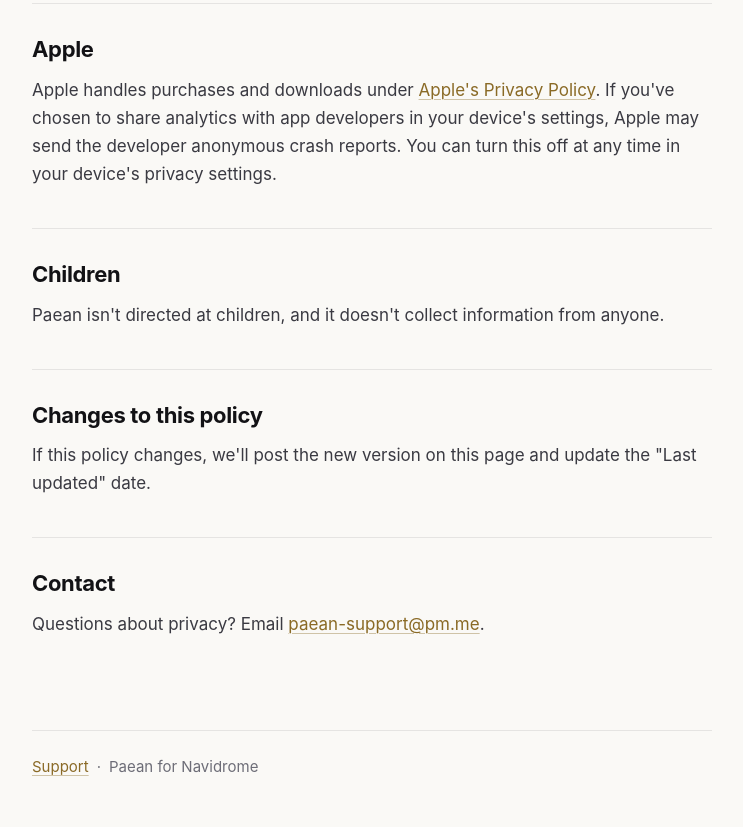
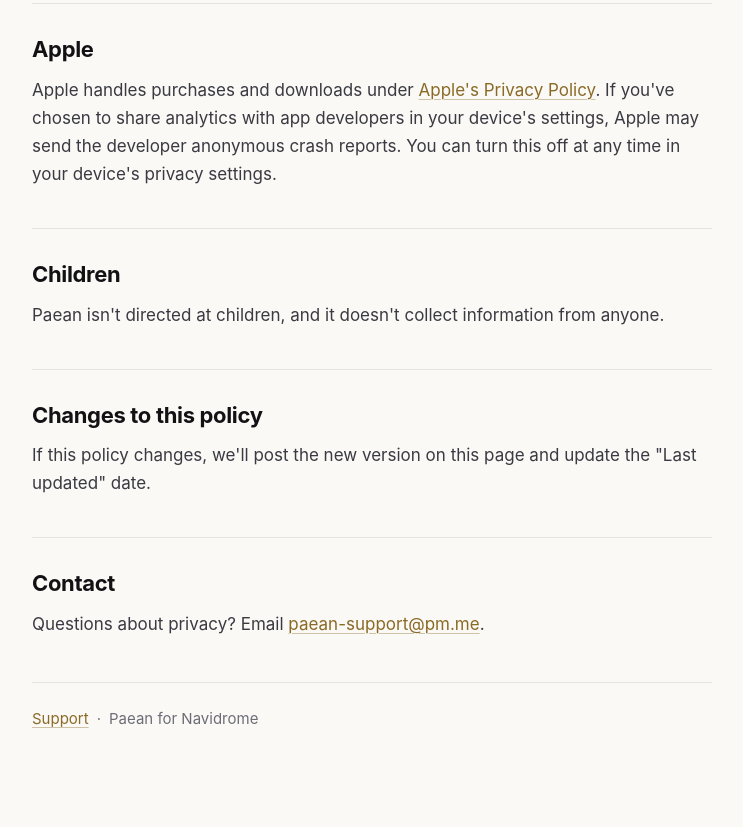
Before and after one commit to paean-navidrome/paean-navidrome.github.io, a plain HTML site: page privacy.html in a window 1280 px wide. Shown: the part 1477-2304 px from the top of the page, without its empty margins (268-1011 px from the left). After the commit the page ends 2256 px from the top, so only its background shows below. Drawn offline with Linux system fonts and the light colour scheme.

Commit message:
Privacy page: less space above the footer

```diff
--- a/privacy.html
+++ b/privacy.html
@@ -71,7 +71,7 @@
   .bar.scrolled .bar-name { opacity: 1; transform: none; }
   .bar-link { margin-left: auto; font-size: 15px; }
 
-  main { max-width: 720px; margin: 0 auto; padding: 24px 20px 56px; }
+  main { max-width: 720px; margin: 0 auto; padding: 24px 20px 0; }
   .top { display: flex; align-items: center; gap: 16px; }
   .top img { width: 64px; height: 64px; border-radius: 15px; flex: none; }
   .eyebrow {
@@ -143,7 +143,7 @@
   }
 
   footer {
-    max-width: 720px; margin: 0 auto; padding: 24px 20px 48px;
+    max-width: 720px; margin: 0 auto; padding: 32px 20px 48px;
     display: flex; flex-wrap: wrap; gap: 8px;
     font-size: 15px; color: var(--muted);
   }
```
